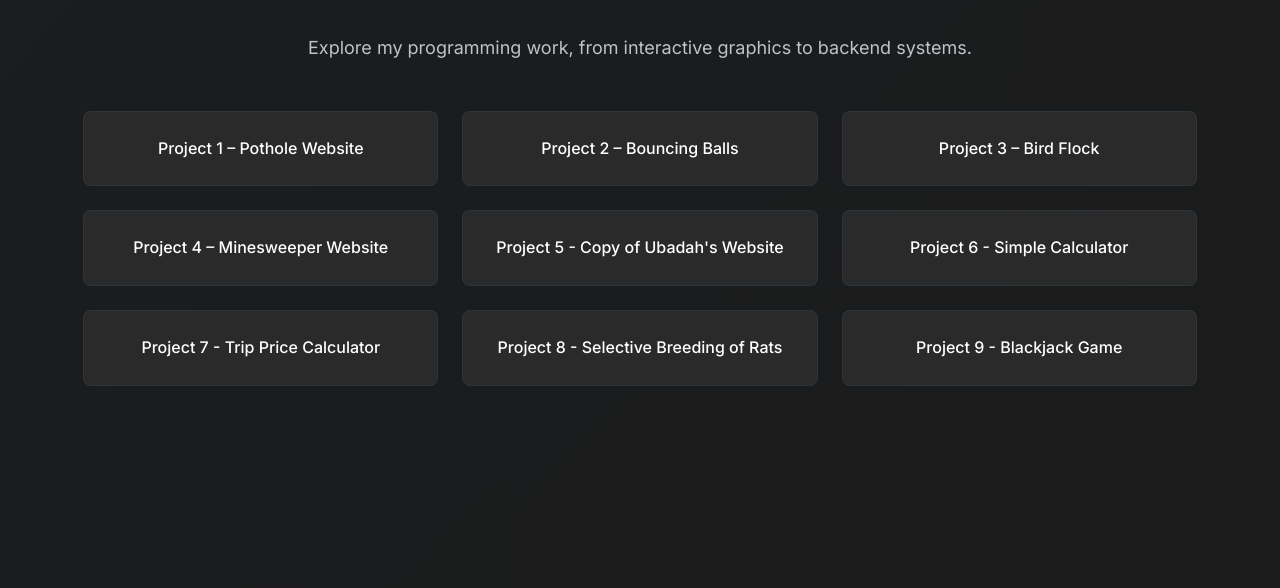
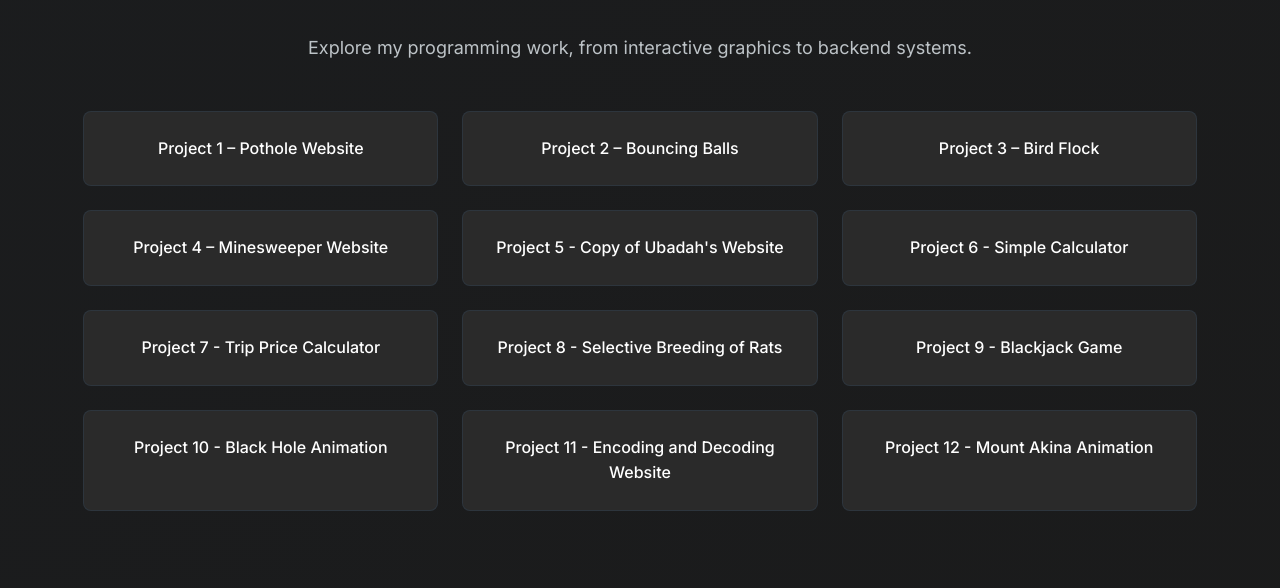
Before and after one commit to esimmons1/esimmons1.github.io, a plain HTML site: page programming.html in a window 1280 px wide. Shown: the part 212-800 px from the top of the page. Drawn offline with Linux system fonts and the light colour scheme.

Commit message:
Add files via upload

```diff
--- a/programming.html
+++ b/programming.html
@@ -54,6 +54,9 @@
                     <a href="https://github.com/esimmons1/TripPriceCalc" class="project-btn">Project 7 - Trip Price Calculator</a>
                     <a href="https://github.com/esimmons1/HugeRats/tree/main" class="project-btn">Project 8 - Selective Breeding of Rats</a>
                     <a href="https://github.com/esimmons1/Blackjack" class="project-btn">Project 9 - Blackjack Game</a>
+                    <a href="https://github.com/esimmons1/BlackHoleProject" class="project-btn">Project 10 - Black Hole Animation</a>
+                    <a href="https://github.com/esimmons1/Encoder" class="project-btn">Project 11 - Encoding and Decoding Website</a>
+                    <a href="https://github.com/esimmons1/MountAkinaAnimation" class="project-btn">Project 12 - Mount Akina Animation</a>
                 </div>
             </div>
         </section>
```
